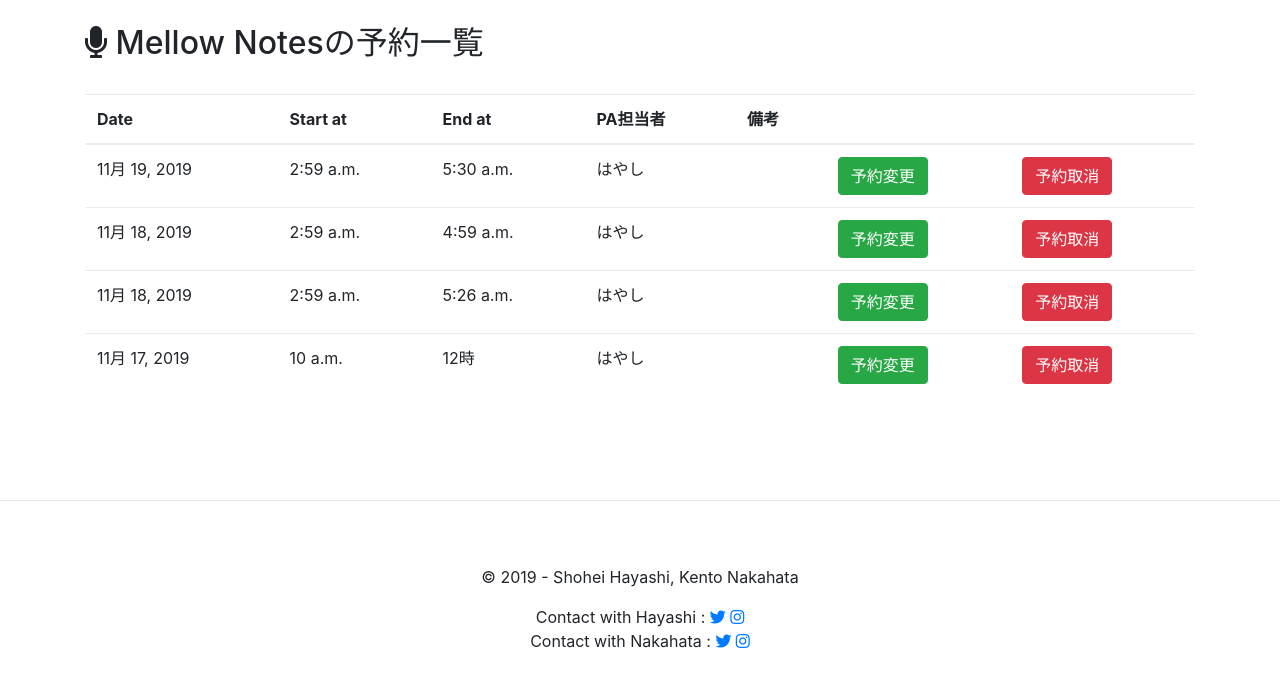
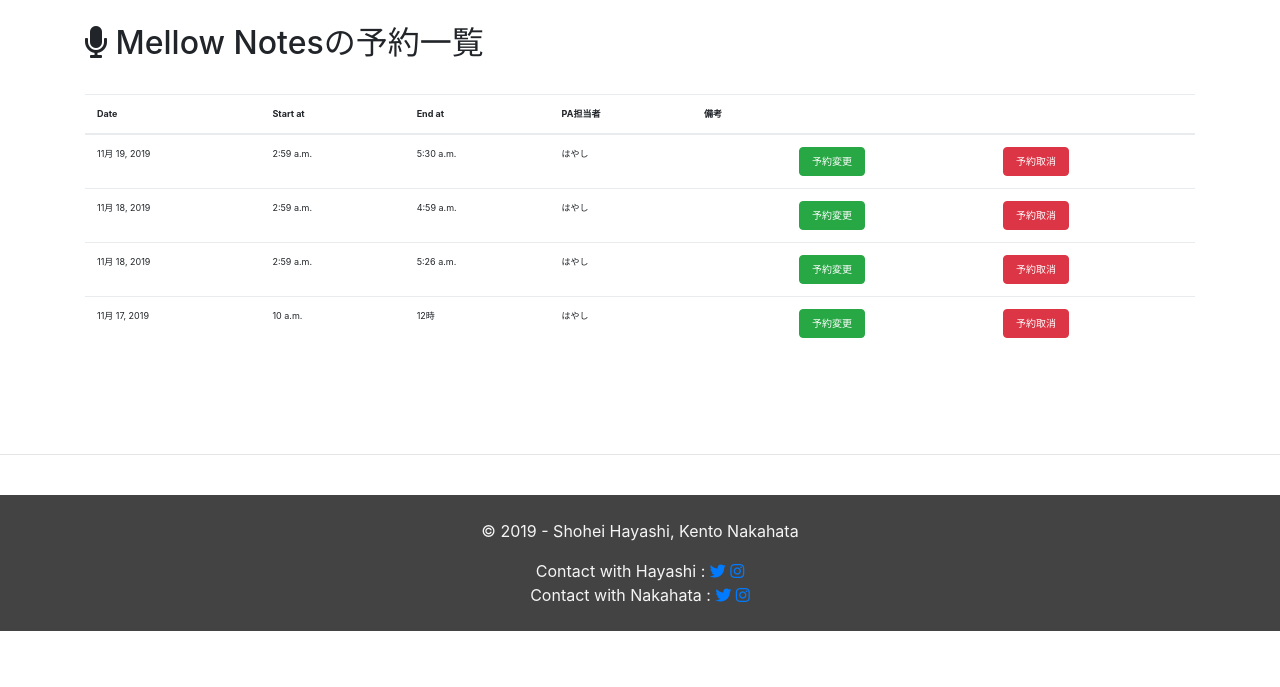
Before and after one commit to RingSho/pde_reservation_system, a Django app: page /equipment_management/schedule_by_band/14 in a window 1280 px wide. Shown: the part 56-743 px from the top of the page. Run offline with Django 3.2, Linux system fonts and the light colour scheme; a user stored in the database is signed in; data comes from the database, SQL or seed files in the repository; both versions use the stored data as it was after the commit; some libraries are stand-ins or nearby versions.

Commit message:
fix: font-size

```diff
--- a/accounts/templates/accounts/base.html
+++ b/accounts/templates/accounts/base.html
@@ -9,6 +9,7 @@
     <link rel="stylesheet" href="https://stackpath.bootstrapcdn.com/bootstrap/4.1.0/css/bootstrap.min.css"
           integrity="sha384-9gVQ4dYFwwWSjIDZnLEWnxCjeSWFphJiwGPXr1jddIhOegiu1FwO5qRGvFXOdJZ4" crossorigin="anonymous">
     <link href="https://use.fontawesome.com/releases/v5.6.1/css/all.css" rel="stylesheet">
+
     <title>PDE機材管理</title>
 </head>
 <body>
@@ -73,6 +74,7 @@
                   <a href="" class="tw"><i class="fab fa-twitter"></i></a>
                   <a href="#" class="insta"><i class="fab fa-instagram"></i></a>
                 </div>
+                <br>
               </footer>
 </body>
 </html>
--- /dev/null
+++ b/equipment_management/static/css/table.css
@@ -0,0 +1,33 @@
+td{
+  font-size: xx-small;
+}
+
+th{
+  font-size: xx-small;
+}
+
+/* .table th,
+.table td {
+    border: 1px solid #CCCCCC;
+    padding: 5px 10px;
+    text-align: left;
+    width: 150px;
+}
+
+.table th {
+    background-color: #FFFFFF;
+}
+
+.table .date .band-name{
+  background-color: #FFFFFF;
+  width: 200px;
+} */
+
+button {
+  font-size: small;
+}
+
+footer {
+  background-color: rgb(67, 67, 67);
+  color: whitesmoke;
+}
--- a/equipment_management/templates/equipment_management/band_list.html
+++ b/equipment_management/templates/equipment_management/band_list.html
@@ -20,7 +20,7 @@
       <td>{{ band.responsible_person_name }}</td>
       <td>
         <a href="{% url 'equipment:delete_band' band.pk %}">
-            <button type="button" class="btn btn-danger">削除</button>
+            <button type="button" class="btn btn-danger" style="font-size: 10px;">削除</button>
         </a>
       </td>
     </tr>
--- a/equipment_management/templates/equipment_management/base.html
+++ b/equipment_management/templates/equipment_management/base.html
@@ -11,6 +11,7 @@
     <!-- FontAwesone -->
     <link href="https://use.fontawesome.com/releases/v5.6.1/css/all.css" rel="stylesheet">
     <link rel="stylesheet" href="{% static 'css/style.css' %}">
+    <link rel="stylesheet" href="{% static 'css/table.css' %}">
   </head>
   <body>
     <div class="container">
@@ -67,6 +68,7 @@
           <a href="" class="tw"><i class="fab fa-twitter"></i></a>
           <a href="#" class="insta"><i class="fab fa-instagram"></i></a>
         </div>
+        <br>
       </footer>
   </body>
 </html>
--- a/equipment_management/templates/equipment_management/month.html
+++ b/equipment_management/templates/equipment_management/month.html
@@ -70,12 +70,12 @@
         <td>{{ schedule.text }}</td>
         <td>
           <a href="{% url 'equipment:update_schedule' schedule.pk %}">
-            <button type="button" class="btn btn-success">予約変更</button>
+            <button type="button" class="btn btn-success btn-xs" style="font-size: 10px;">予約変更</button>
           </a>
         </td>
         <td>
           <a href="{% url 'equipment:delete_schedule' schedule.pk %}">
-            <button type="button" class="btn btn-danger">予約取消</button>
+            <button type="button" class="btn btn-danger btn-xs" style="font-size: 10px;">予約取消</button>
           </a>
         </td>
     {% endfor %}
--- a/equipment_management/templates/equipment_management/schedule_by_band.html
+++ b/equipment_management/templates/equipment_management/schedule_by_band.html
@@ -8,7 +8,7 @@
 <table class="table">
   <thead>
     <tr>
-      <th>Date</th>
+      <th class="date">Date</th>
       <th>Start at</th>
       <th>End at</th>
       <th>PA担当者</th>
@@ -20,19 +20,19 @@
   <tbody>
     {% for schedule in schedules %}
     <tr>
-      <td>{{ schedule.active_date }}</td>
+      <td class="date">{{ schedule.active_date }}</td>
       <td>{{ schedule.start_at }}</td>
       <td>{{ schedule.end_at }}</a></td>
       <td>{{ schedule.pa_name }}</td>
       <td>{{ schedule.text }}</td>
       <td>
         <a href="{% url 'equipment:update_schedule' schedule.pk %}">
-          <button type="button" class="btn btn-success">予約変更</button>
+          <button type="button" class="btn btn-success btn-xs" style="font-size: 10px;">予約変更</button>
         </a>
       </td>
       <td>
         <a href="{% url 'equipment:delete_schedule' schedule.pk %}">
-          <button type="button" class="btn btn-danger">予約取消</button>
+          <button type="button" class="btn btn-danger btn-xs" style="font-size: 10px;">予約取消</button>
         </a>
       </td>
     </tr>
```
Also changed, not shown: equipment_management/templates/equipment_management/day_schedule.html (+4 -4 lines), db.sqlite3.
